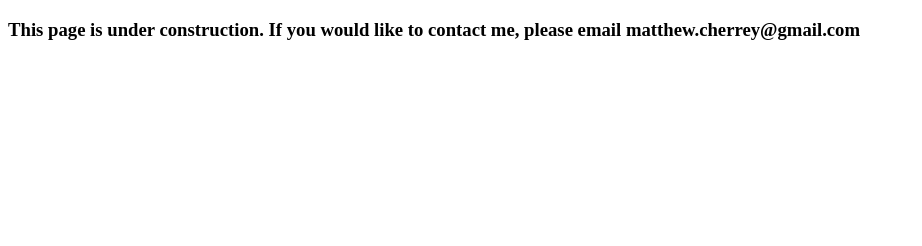
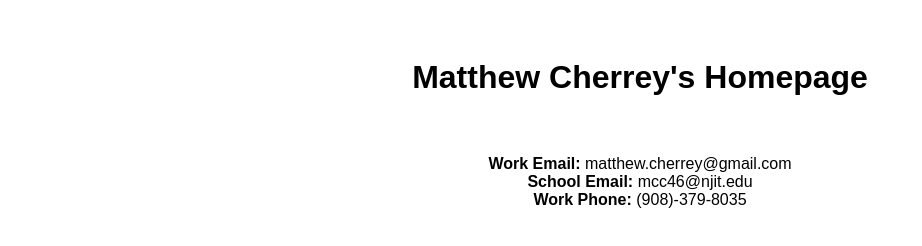
Before and after one commit to MCherrey/Nightshaxx.github.io, a plain HTML site: page index.html in a window 1280 px wide. Shown: the whole page, without its empty margins (0-922 px from the left). Drawn offline with Linux system fonts and the light colour scheme.

Commit message:
Added some basic contact information

```diff
--- a/index.html
+++ b/index.html
@@ -1,9 +1,17 @@
 <!DOCTYPE html>
 <html>
 <head>
-<title>This page is under construction</title>
+<link rel="stylesheet" href="./styles.css" type="text/css">
+<title>Matthew Cherrey</title>
+<header>
+  <h1>Matthew Cherrey's Homepage</h1>
+</header>
 </head>
 <body>
-<h3>This page is under construction. If you would like to contact me, please email matthew.cherrey@gmail.com</h3>
+  <p><b>Work Email:</b> matthew.cherrey@gmail.com <br>
+    <b>School Email:</b> mcc46@njit.edu <br>
+    <b>Work Phone: </b> (908)-379-8035
+
+
 </body>
 </html>
--- /dev/null
+++ b/styles.css
@@ -0,0 +1,21 @@
+/* styles.css */
+body {
+    font: Helvetica
+}
+h1 {
+    font-family: "Arial";
+    font-style: "Bold";
+    font-size: 36;
+    padding-top: 1cm;
+    padding-bottom: 1cm;
+    text-align: center;
+}
+
+p {
+  font-family: "Arial";
+
+  font-size: 15;
+  /*padding-top: 2cm;
+  padding-bottom: 2cm;*/
+  text-align: center;
+}
```
